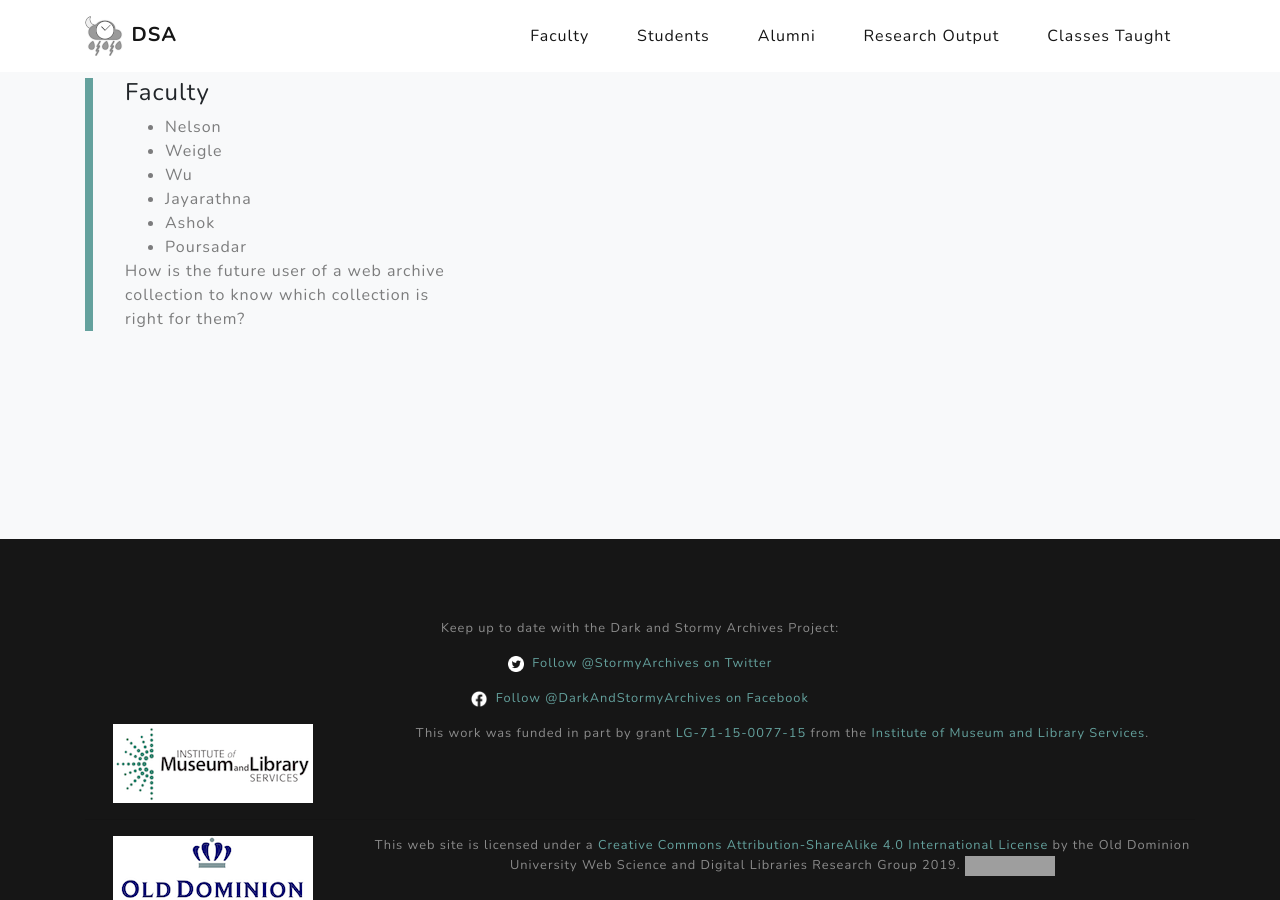
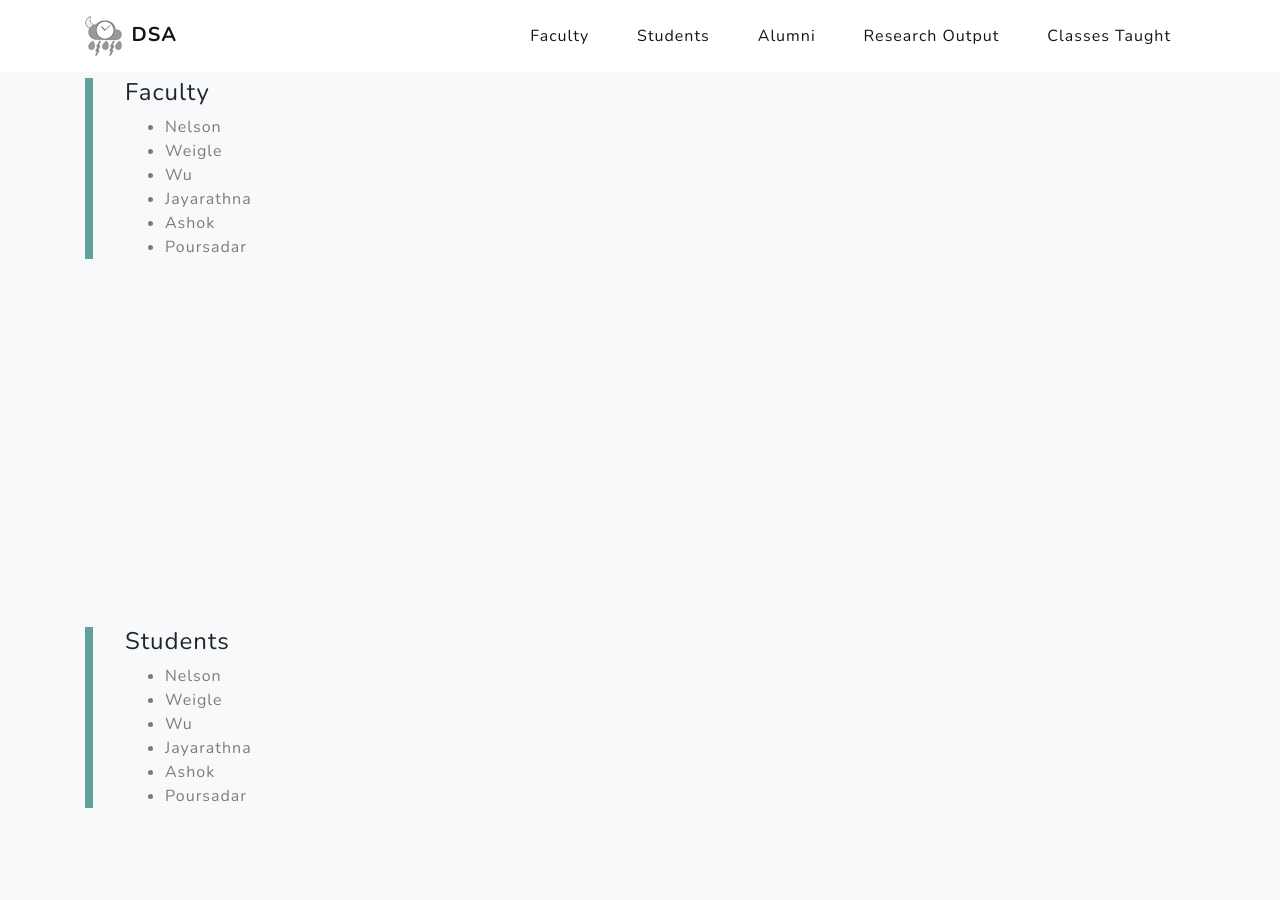
Before and after one commit to oduwsdl/oduwsdl.github.io, a Jekyll site: the page built from index.html, in a window 1280 px wide and 900 px high, scrolled down 982 px. Built offline with Jekyll 4.4.1, drawn with Linux system fonts in a browser that asks for light colours; nearby versions of some CDN libraries; some of the changed text lies outside the part shown; grey boxes are pictures that could not be loaded.

Commit message:
Update index.html

```diff
--- a/index.html
+++ b/index.html
@@ -17,7 +17,7 @@
   </header>
 
 
-  <!-- Projects Section -->
+  <!-- Faculty Section -->
   <section id="Faculty" class="projects-section bg-light">
     <div class="container">
 
@@ -38,11 +38,112 @@
 
             </ul>
 
-            <p class="text-black-50 mb-0">
-              How is the future user of a web archive collection to know which collection is right for them?
-            </p>
           </div>
         </div>
       </div>
 
   </section>
+
+  <section id="Students" class="projects-section bg-light">
+    <div class="container">
+
+      <!-- Featured Project Row -->
+      <div class="row align-items-center no-gutters mb-4 mb-lg-5">
+
+        <div class="col-xl-4 col-lg-5">
+          <div class="featured-text text-center text-lg-left">
+            <h4>Students</h4>
+
+            <ul class="text-black-50 mb-0">
+              <li>Nelson</li>
+              <li>Weigle</li>
+              <li>Wu</li>
+              <li>Jayarathna</li>
+              <li>Ashok</li>
+              <li>Poursadar</li>
+
+            </ul>
+
+          </div>
+        </div>
+      </div>
+
+  </section>
+
+  <section id="Aulumni" class="projects-section bg-light">
+    <div class="container">
+
+      <!-- Featured Project Row -->
+      <div class="row align-items-center no-gutters mb-4 mb-lg-5">
+
+        <div class="col-xl-4 col-lg-5">
+          <div class="featured-text text-center text-lg-left">
+            <h4>Alumni</h4>
+
+            <ul class="text-black-50 mb-0">
+              <li>Nelson</li>
+              <li>Weigle</li>
+              <li>Wu</li>
+              <li>Jayarathna</li>
+              <li>Ashok</li>
+              <li>Poursadar</li>
+
+            </ul>
+
+          </div>
+        </div>
+      </div>
+
+  </section>
+
+  <section id="Research" class="projects-section bg-light">
+    <div class="container">
+
+      <!-- Featured Project Row -->
+      <div class="row align-items-center no-gutters mb-4 mb-lg-5">
+
+        <div class="col-xl-4 col-lg-5">
+          <div class="featured-text text-center text-lg-left">
+            <h4>Research Output</h4>
+
+            <ul class="text-black-50 mb-0">
+              <li>Nelson</li>
+              <li>Weigle</li>
+              <li>Wu</li>
+              <li>Jayarathna</li>
+              <li>Ashok</li>
+              <li>Poursadar</li>
+
+            </ul>
+
+          </div>
+        </div>
+      </div>
+
+  </section>
+
+  <section id="Classes" class="projects-section bg-light">
+    <div class="container">
+
+      <!-- Featured Project Row -->
+      <div class="row align-items-center no-gutters mb-4 mb-lg-5">
+
+        <div class="col-xl-4 col-lg-5">
+          <div class="featured-text text-center text-lg-left">
+            <h4>Classes Taught</h4>
+
+            <ul class="text-black-50 mb-0">
+              <li>Nelson</li>
+              <li>Weigle</li>
+              <li>Wu</li>
+              <li>Jayarathna</li>
+              <li>Ashok</li>
+              <li>Poursadar</li>
+
+            </ul>
+
+          </div>
+        </div>
+      </div>
+
+  </section>
```
